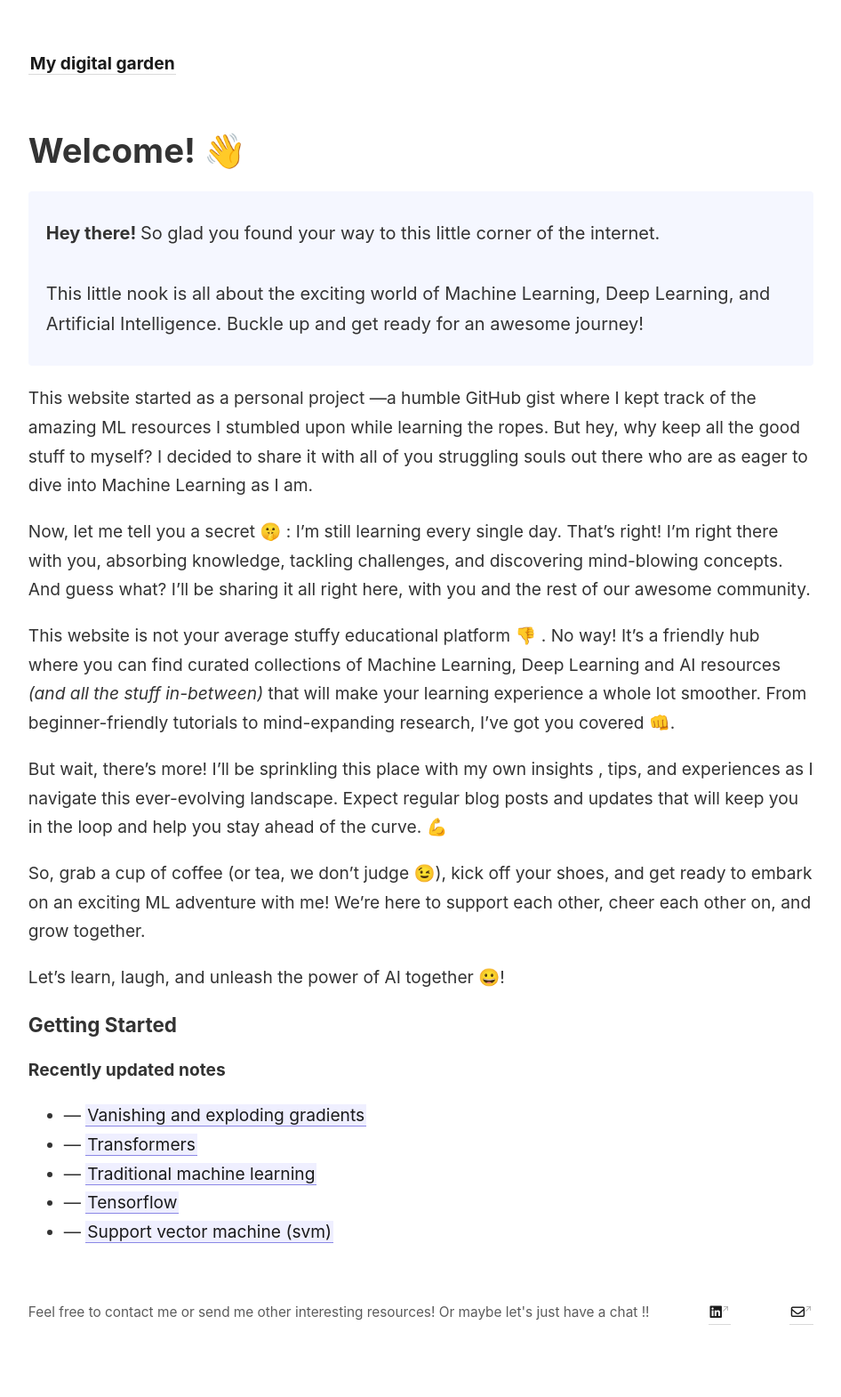
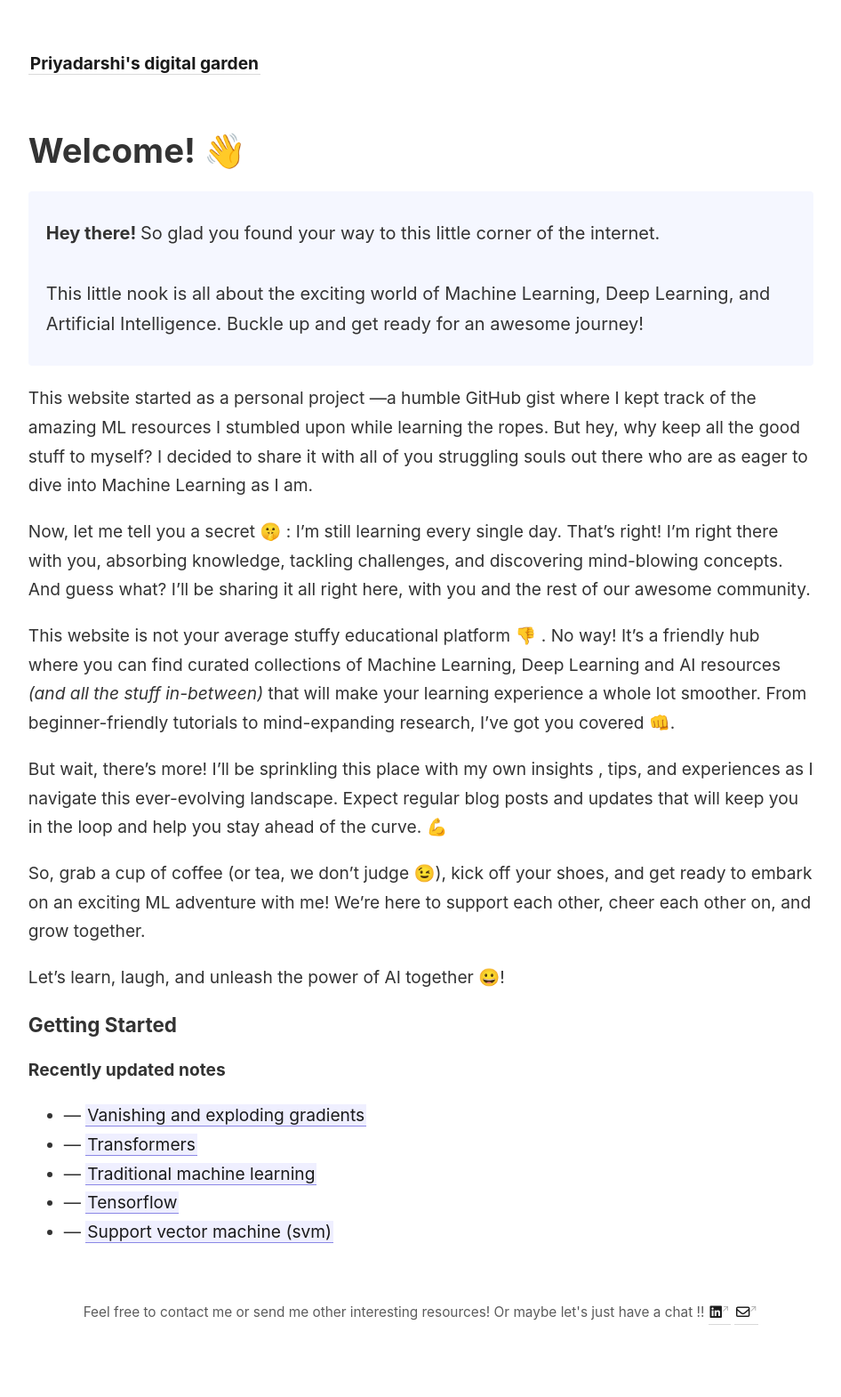
Before and after one commit to proy9714/priyadarshi-digital-garden, a Jekyll site: the page built from _pages/index.md, in a window 1280 px wide. Shown: the whole page at 89% size, without its empty margins (45-991 px from the left). Built offline with Jekyll 4.4.1, drawn with Linux system fonts in a browser that asks for light colours.

Commit message:
vault backup: 2023-06-02 19:48:38

```diff
--- a/_config.yml
+++ b/_config.yml
@@ -1,4 +1,4 @@
-title:               My digital garden
+title:               Priyadarshi's digital garden
 include:             ['_pages']
 exclude:             ['_includes/notes_graph.json']
 # You may need to change the base URL depending on your deploy configuration.
--- a/_sass/_style.scss
+++ b/_sass/_style.scss
@@ -148,7 +148,7 @@ code {
 .footer-container {
   .social-links {
     display: flex;
-    justify-content: space-between;
+    justify-content: center;
     align-items: center;
     gap: 0.3em;
   }
```
